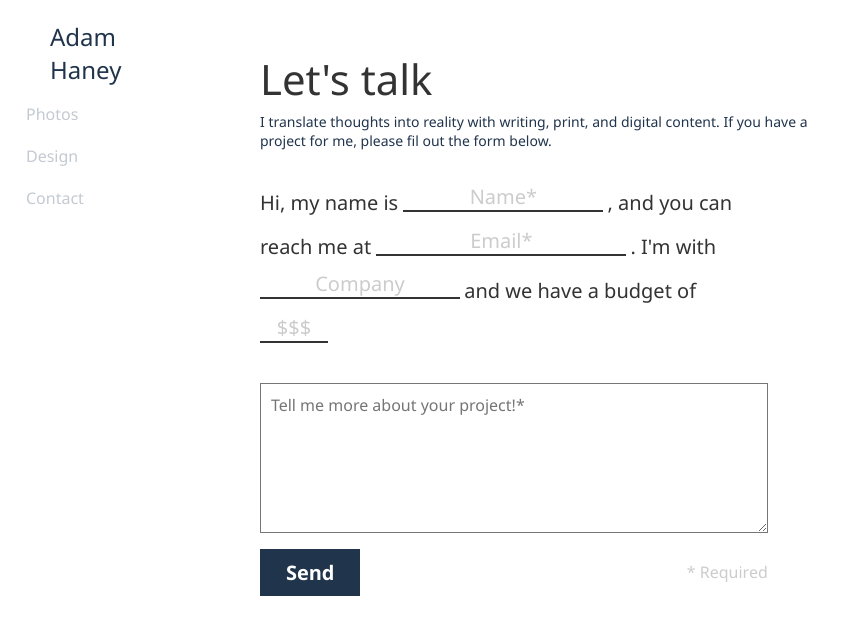
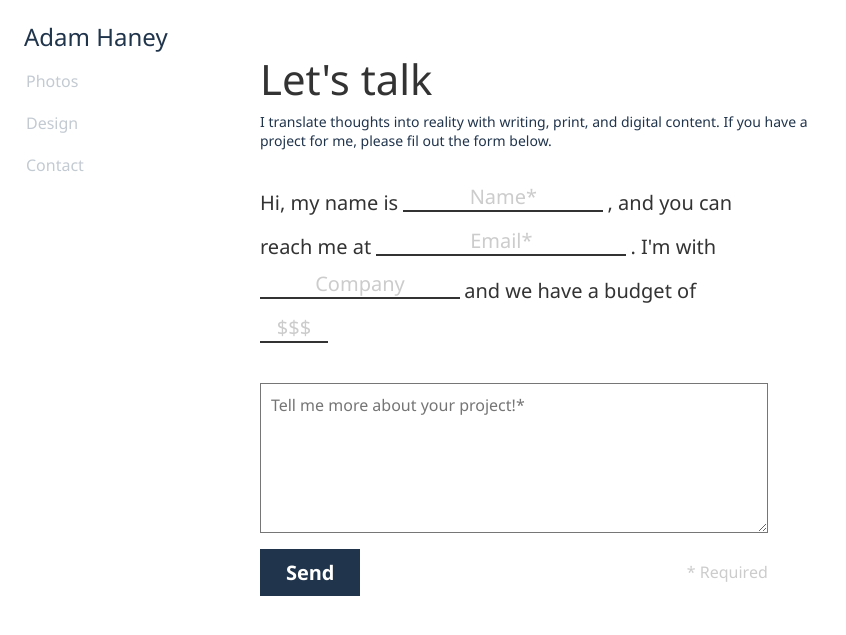
Before and after one commit to admhny/admhny.github.io, a Jekyll site: the page built from index.html, in a window 1280 px wide. Shown: the top 635 px of the page, without its empty margins (0-846 px from the left). Built offline with Jekyll 4.4.1, drawn with Linux system fonts in a browser that asks for light colours; nearby versions of some CDN libraries.

Commit message:
Updated Title

```diff
--- a/_includes/scss/nav.scss
+++ b/_includes/scss/nav.scss
@@ -29,7 +29,7 @@
     display: block;
     clear: both;
     cursor: pointer;
-    padding-left: 50px;
+    padding-left: 24px;
     padding-top: 0;
     margin-bottom: $spacing-small;
     color: $blue;
@@ -52,7 +52,7 @@
       margin: 0;
       position: absolute;
       top: 50%;
-      left: 150px;
+      left: 200px;
       transform: translate(-50%,-50%);
     }
   }
```
